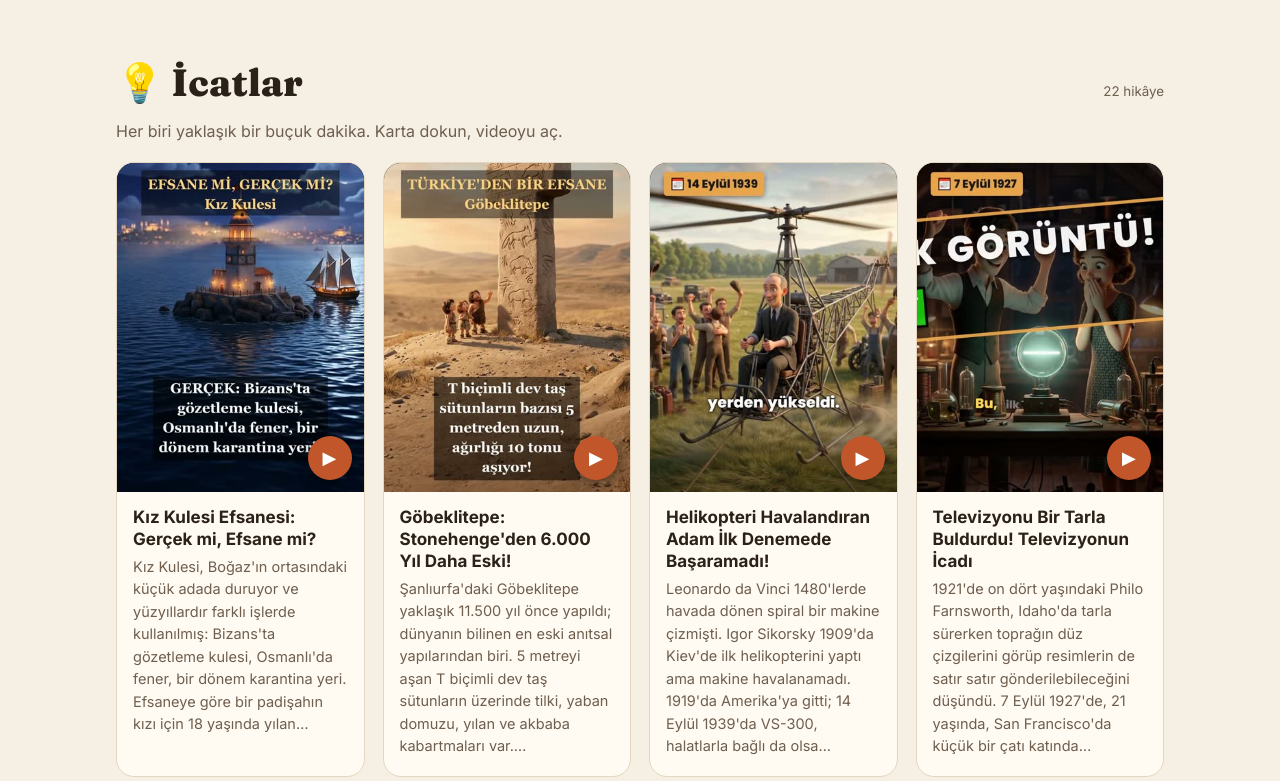
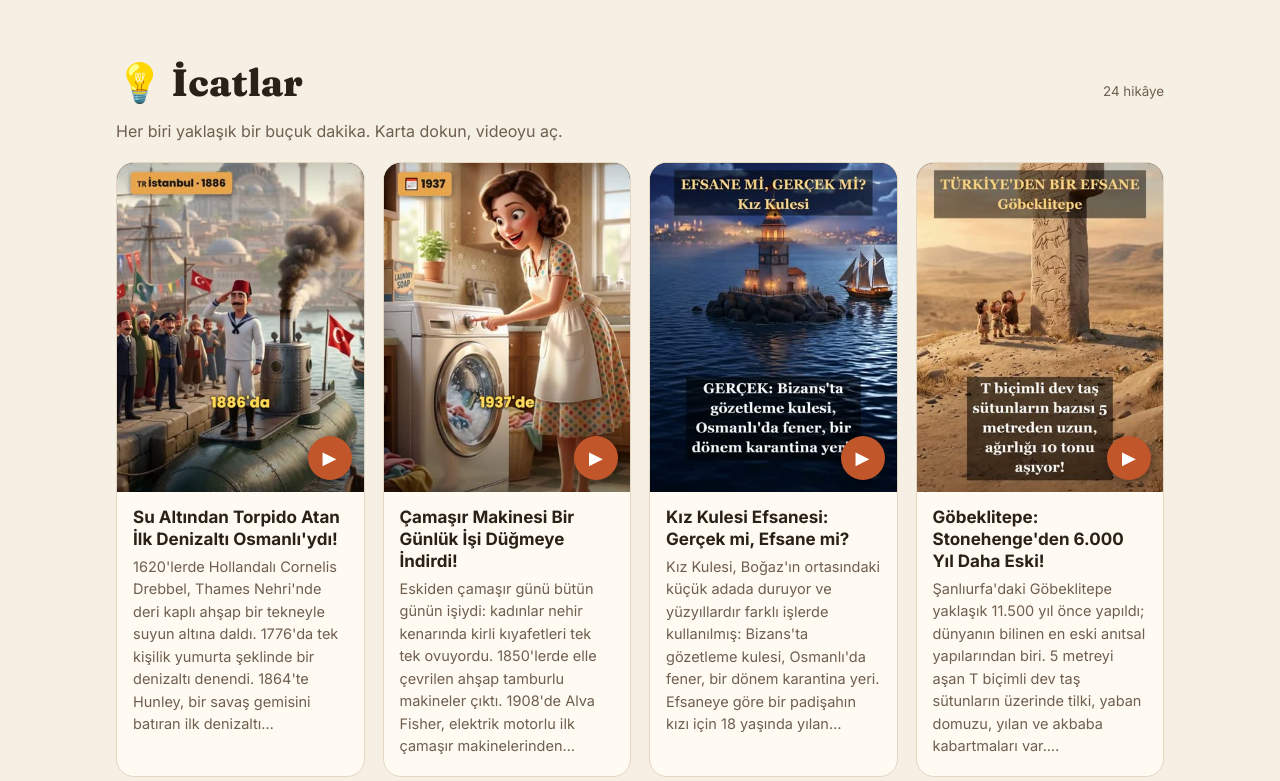
Before and after one commit to onur2103-prog/icatlar, a plain HTML site: page index.html in a window 1280 px wide. Shown: the part 2024-2805 px from the top of the page. Drawn offline with Linux system fonts and the light colour scheme.

Commit message:
Add files via upload

```diff
--- a/index.html
+++ b/index.html
@@ -99,9 +99,11 @@ footer{border-top:1px solid var(--cizgi);padding:24px 0 40px;color:var(--soluk);
 </section>
 
 <section id="icatlar">
-  <div class="bas"><h2 class="buyuk">💡 İcatlar</h2><small>22 hikâye</small></div>
+  <div class="bas"><h2 class="buyuk">💡 İcatlar</h2><small>24 hikâye</small></div>
   <p class="aciklama">Her biri yaklaşık bir buçuk dakika. Karta dokun, videoyu aç.</p>
   <div class="izgara">
+<article class="kart"><a href="https://www.instagram.com/reel/DfzXIZ6TsRl/" data-ig="DfzXIZ6TsRl" data-vid="DVRGvO5UTds" target="_blank" rel="noopener"><img src="denizalti.jpg" alt="" loading="lazy" width="360" height="640"><span class="oynat">▶</span></a><div class="govde"><h3>Su Altından Torpido Atan İlk Denizaltı Osmanlı&#x27;ydı!</h3><p>1620&#x27;lerde Hollandalı Cornelis Drebbel, Thames Nehri&#x27;nde deri kaplı ahşap bir tekneyle suyun altına daldı. 1776&#x27;da tek kişilik yumurta şeklinde bir denizaltı denendi. 1864&#x27;te Hunley, bir savaş gemisini batıran ilk denizaltı…</p></div></article>
+<article class="kart"><a href="https://www.instagram.com/reel/Dfy_FgkT-aq/" data-ig="Dfy_FgkT-aq" data-vid="GzGpjZEeQek" target="_blank" rel="noopener"><img src="camasir.jpg" alt="" loading="lazy" width="360" height="640"><span class="oynat">▶</span></a><div class="govde"><h3>Çamaşır Makinesi Bir Günlük İşi Düğmeye İndirdi!</h3><p>Eskiden çamaşır günü bütün günün işiydi: kadınlar nehir kenarında kirli kıyafetleri tek tek ovuyordu. 1850&#x27;lerde elle çevrilen ahşap tamburlu makineler çıktı. 1908&#x27;de Alva Fisher, elektrik motorlu ilk çamaşır makinelerinden…</p></div></article>
 <article class="kart"><a href="https://www.instagram.com/reel/Dfxe8fETvpT/" data-ig="Dfxe8fETvpT" data-vid="hqEsMwkxkVA" target="_blank" rel="noopener"><img src="kizkulesi.jpg" alt="" loading="lazy" width="360" height="640"><span class="oynat">▶</span></a><div class="govde"><h3>Kız Kulesi Efsanesi: Gerçek mi, Efsane mi?</h3><p>Kız Kulesi, Boğaz&#x27;ın ortasındaki küçük adada duruyor ve yüzyıllardır farklı işlerde kullanılmış: Bizans&#x27;ta gözetleme kulesi, Osmanlı&#x27;da fener, bir dönem karantina yeri. Efsaneye göre bir padişahın kızı için 18 yaşında yılan…</p></div></article>
 <article class="kart"><a href="https://www.instagram.com/reel/DfxDfm_ztft/" data-ig="DfxDfm_ztft" data-vid="e3svlMB4Ljo" target="_blank" rel="noopener"><img src="gobekli.jpg" alt="" loading="lazy" width="360" height="640"><span class="oynat">▶</span></a><div class="govde"><h3>Göbeklitepe: Stonehenge&#x27;den 6.000 Yıl Daha Eski!</h3><p>Şanlıurfa&#x27;daki Göbeklitepe yaklaşık 11.500 yıl önce yapıldı; dünyanın bilinen en eski anıtsal yapılarından biri. 5 metreyi aşan T biçimli dev taş sütunların üzerinde tilki, yaban domuzu, yılan ve akbaba kabartmaları var.…</p></div></article>
 <article class="kart"><a href="https://www.instagram.com/reel/DfwyUslT_Ht/" data-ig="DfwyUslT_Ht" data-vid="KxpWTiJvJGY" target="_blank" rel="noopener"><img src="helikopter.jpg" alt="" loading="lazy" width="360" height="640"><span class="oynat">▶</span></a><div class="govde"><h3>Helikopteri Havalandıran Adam İlk Denemede Başaramadı!</h3><p>Leonardo da Vinci 1480&#x27;lerde havada dönen spiral bir makine çizmişti. Igor Sikorsky 1909&#x27;da Kiev&#x27;de ilk helikopterini yaptı ama makine havalanamadı. 1919&#x27;da Amerika&#x27;ya gitti; 14 Eylül 1939&#x27;da VS-300, halatlarla bağlı da olsa…</p></div></article>
```
Also changed, not shown: camasir.jpg (added), denizalti.jpg (added).
